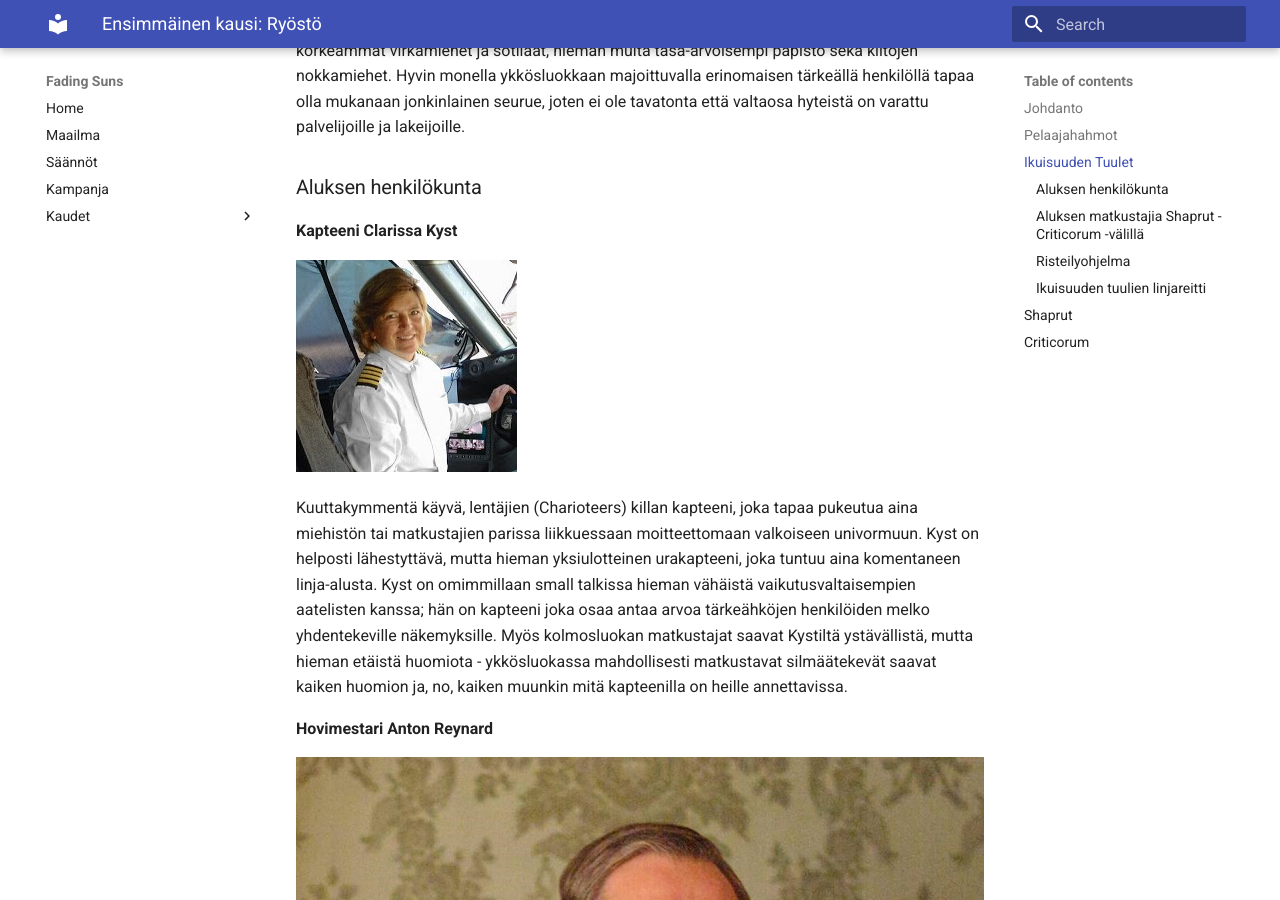
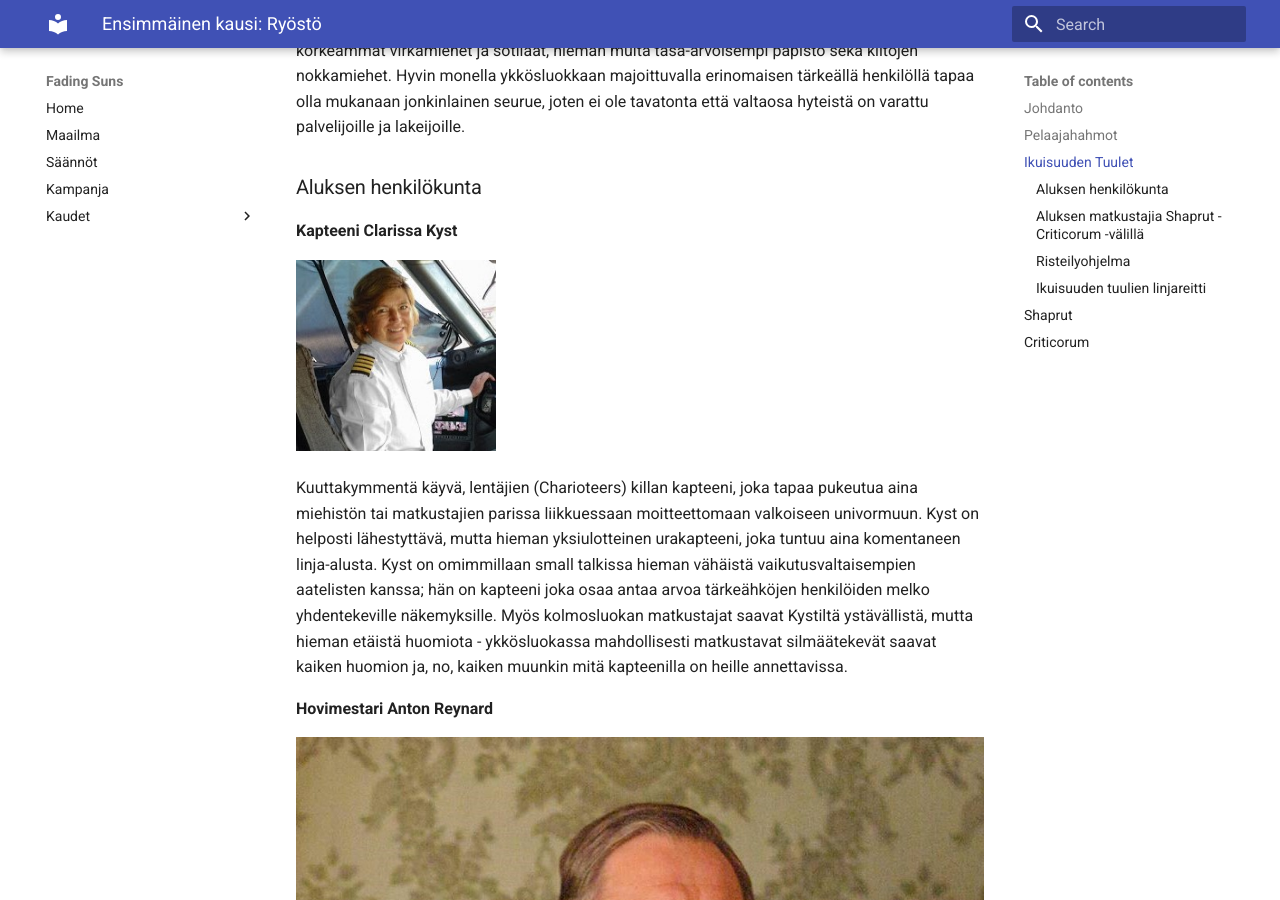
Before and after one commit to mertenator100/mertenator100.github.io, an MkDocs documentation site: the page built from docs/kausi1.md, in a window 1280 px wide and 900 px high, scrolled down 1514 px. Built offline with MkDocs 1.6.1 and Material for MkDocs 9.7.7, drawn with Linux system fonts in a browser that asks for light colours.

Commit message:
fix image link

```diff
--- a/docs/kausi1.md
+++ b/docs/kausi1.md
@@ -24,7 +24,7 @@ Linja-aluksilla matkustaa monenlaista väkeä, mutta *Ikuisuuden Tuulilla* matku
 
 **Kapteeni Clarissa Kyst**
 
-![Kyst](/img/captain.jpg)
+<img src="/img/captain.jpg" alt="Kyst" title="Kyst" width="200" height="200" />
 
 Kuuttakymmentä käyvä, lentäjien (Charioteers) killan kapteeni, joka tapaa pukeutua aina miehistön tai matkustajien parissa liikkuessaan moitteettomaan valkoiseen univormuun. Kyst on helposti lähestyttävä, mutta hieman yksiulotteinen urakapteeni, joka tuntuu aina komentaneen linja-alusta. Kyst on omimmillaan small talkissa hieman vähäistä vaikutusvaltaisempien aatelisten kanssa; hän on kapteeni joka osaa antaa arvoa tärkeähköjen henkilöiden melko yhdentekeville näkemyksille. Myös kolmosluokan matkustajat saavat Kystiltä ystävällistä, mutta hieman etäistä huomiota - ykkösluokassa mahdollisesti matkustavat silmäätekevät saavat kaiken huomion ja, no, kaiken muunkin mitä kapteenilla on heille annettavissa.
 
```
